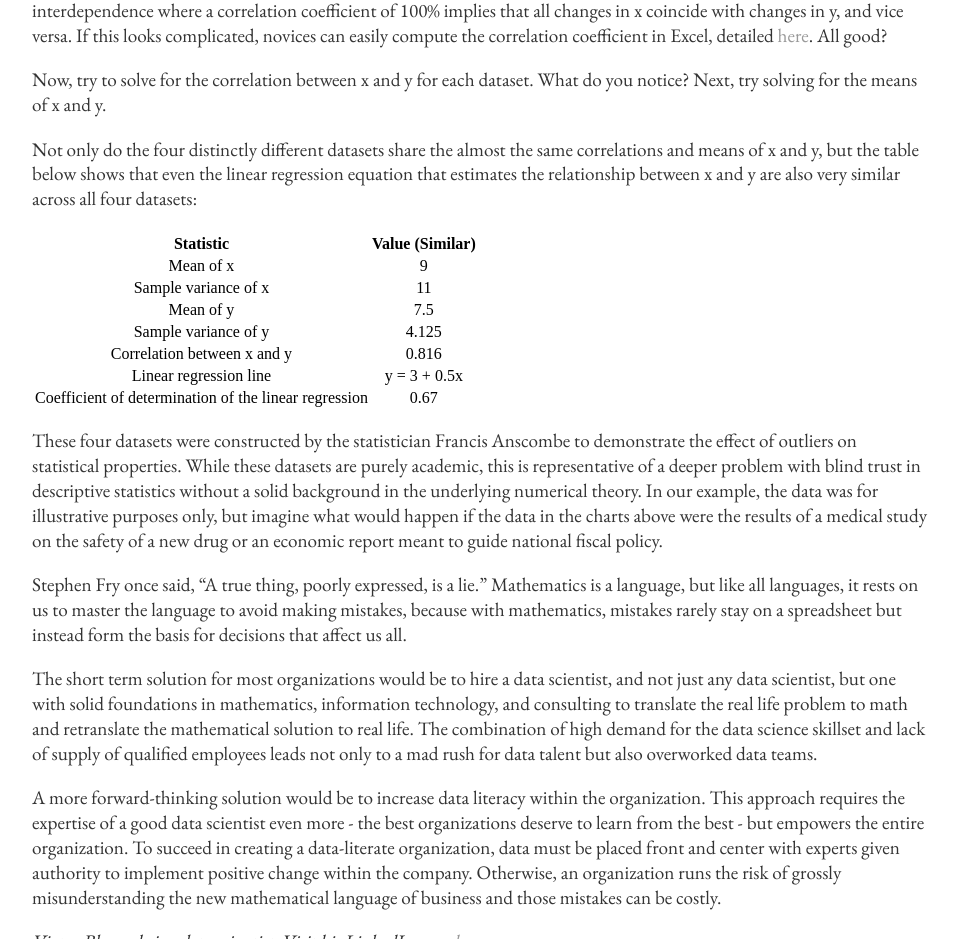
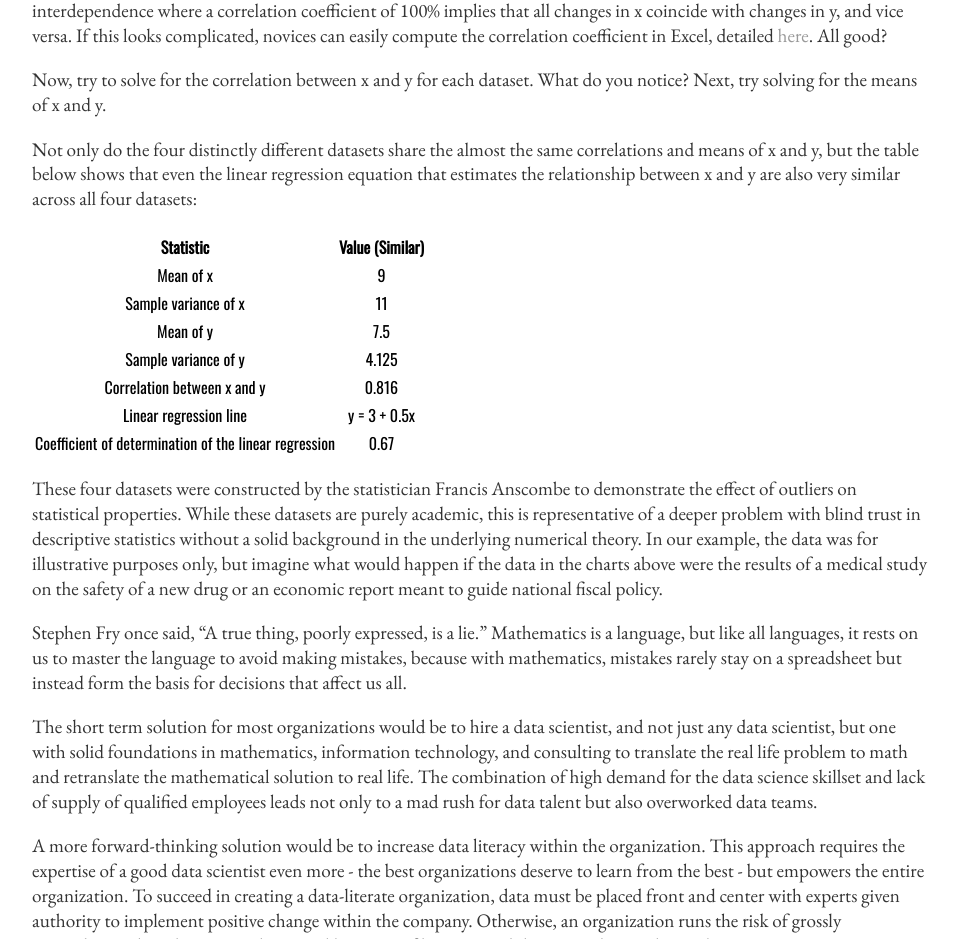
Before and after one commit to victorangeloblancada/victorangeloblancada.github.io-jekyll, a Jekyll site: the page built from _posts/2017-10-24-mathematics-a-language.md, in a window 1280 px wide. Shown: the part 1343-2282 px from the top of the page, without its empty margins (160-1117 px from the left). Built offline with Jekyll 4.4.1, drawn with Linux system fonts in a browser that asks for light colours.

Commit message:
Update main.css

```diff
--- a/css/main.css
+++ b/css/main.css
@@ -46,3 +46,7 @@ ul.posts {
 ul.posts li {
     list-style: none;
 }
+
+table {
+    font-family:'Oswald','Helvetica', 'Arial', 'Sans-Serif';
+}
```
